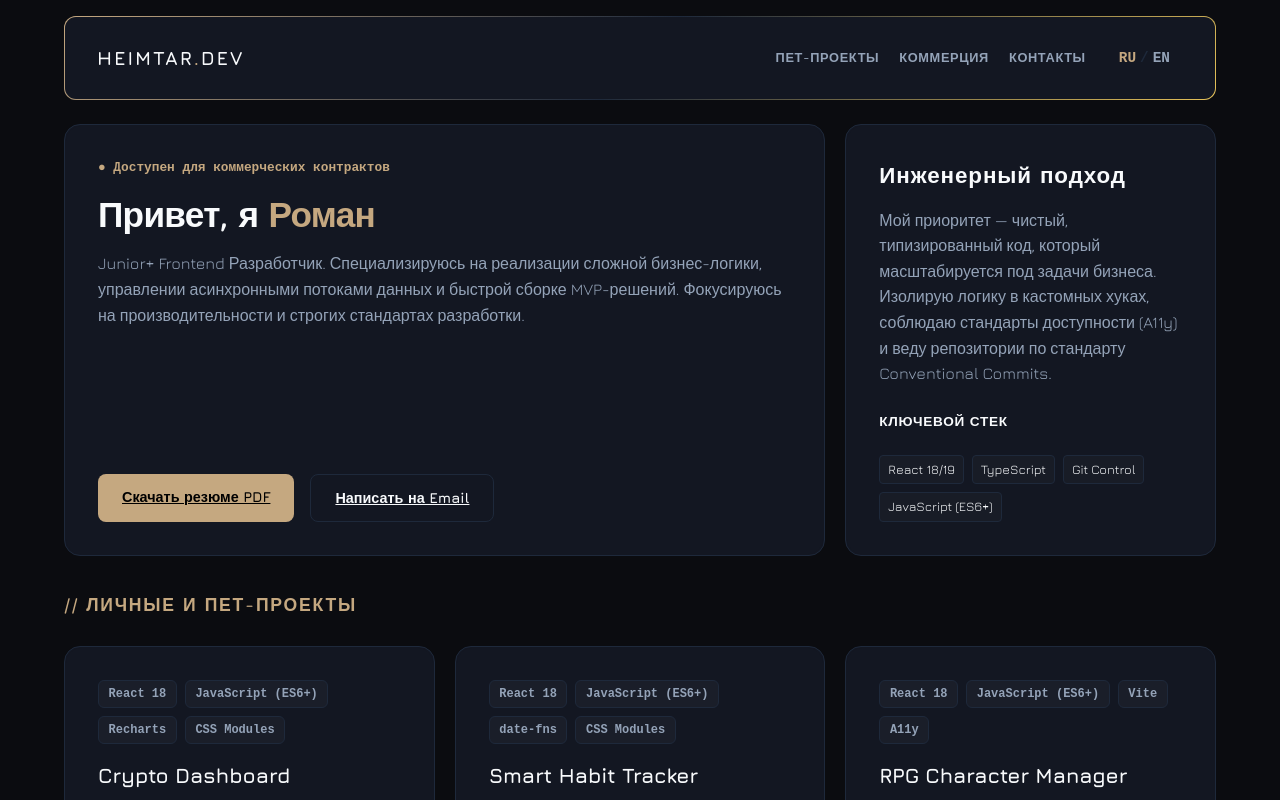
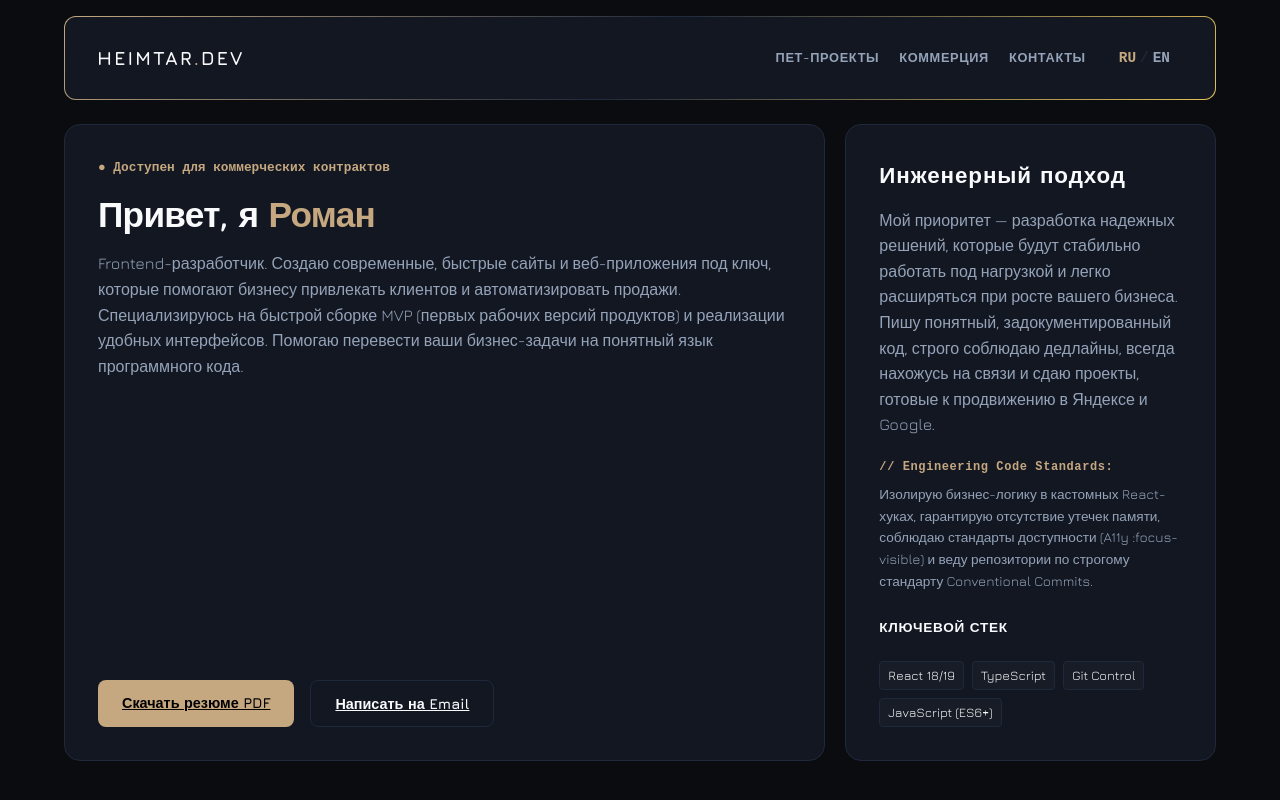
Before and after one commit to Heimtar/portfolio, a React (Vite) app: page / in a window 1280 px wide. Shown: the top 800 px of the page. Built offline with nearby package versions, Linux system fonts and the light colour scheme.

Commit message:
feat: implement two-tier business and technical texts for hero and approach components

```diff
--- a/src/App.tsx
+++ b/src/App.tsx
@@ -85,8 +85,30 @@ function App() {
           <BentoCard>
             <div>
               <h2 className={styles.sectionTitle}>{t.approach.title}</h2>
-              <p className={styles.text}>{t.approach.description}</p>
+              <p className={styles.text}>{t.approach.descriptionUser}</p>
             </div>
+            <div
+              style={{
+                fontFamily: "monospace",
+                fontSize: "0.75rem",
+                fontWeight: 600,
+                color: "var(--accent-gold)",
+                margin: "1.25rem 0 0.5rem 0",
+                letterSpacing: "0.05em",
+              }}
+            >
+              // Engineering Code Standards:
+            </div>
+            <p
+              className={styles.text}
+              style={{
+                fontSize: "0.85rem",
+                color: "var(--text-muted)",
+                lineHeight: "1.6",
+              }}
+            >
+              {t.approach.descriptionTech}
+            </p>
             <div>
               <div
                 style={{
--- a/src/data/translations.ts
+++ b/src/data/translations.ts
@@ -21,7 +21,8 @@ export interface TranslationSchema {
   };
   approach: {
     title: string;
-    description: string;
+    descriptionUser: string;
+    descriptionTech: string;
     stackTitle: string;
   };
   projectsTitle: string;
@@ -45,14 +46,16 @@ export const translations: Record<"ru" | "en", TranslationSchema> = {
       title: "Привет, я ",
       accentName: "Роман",
       description:
-        "Junior+ Frontend Разработчик. Специализируюсь на реализации сложной бизнес-логики, управлении асинхронными потоками данных и быстрой сборке MVP-решений. Фокусируюсь на производительности и строгих стандартах разработки.",
+        "Frontend-разработчик. Создаю современные, быстрые сайты и веб-приложения под ключ, которые помогают бизнесу привлекать клиентов и автоматизировать продажи. Специализируюсь на быстрой сборке MVP (первых рабочих версий продуктов) и реализации удобных интерфейсов. Помогаю перевести ваши бизнес-задачи на понятный язык программного кода.",
       btnResume: "Скачать резюме PDF",
       btnContact: "Написать на Email",
     },
     approach: {
       title: "Инженерный подход",
-      description:
-        "Мой приоритет — чистый, типизированный код, который масштабируется под задачи бизнеса. Изолирую логику в кастомных хуках, соблюдаю стандарты доступности (A11y) и веду репозитории по стандарту Conventional Commits.",
+      descriptionUser:
+        "Мой приоритет — разработка надежных решений, которые будут стабильно работать под нагрузкой и легко расширяться при росте вашего бизнеса. Пишу понятный, задокументированный код, строго соблюдаю дедлайны, всегда нахожусь на связи и сдаю проекты, готовые к продвижению в Яндексе и Google.",
+      descriptionTech:
+        "Изолирую бизнес-логику в кастомных React-хуках, гарантирую отсутствие утечек памяти, соблюдаю стандарты доступности (A11y :focus-visible) и веду репозитории по строгому стандарту Conventional Commits.",
       stackTitle: "Ключевой стек",
     },
     projectsTitle: "Проекты и кейсы",
@@ -63,6 +66,7 @@ export const translations: Record<"ru" | "en", TranslationSchema> = {
       cta: "Обсудить проект",
       location: "Локация: Архангельск. GMT+3, Удаленная работа",
     },
+
     projects: [
       {
         title: "Crypto Dashboard",
@@ -150,20 +154,23 @@ export const translations: Record<"ru" | "en", TranslationSchema> = {
       "Ищете надежного разработчика для реализации MVP или усиления команды? Напишите мне на почту, отправьте ТЗ или ваши пожелания — я оперативно изучу задачу и предложу техническое решение.",
     modalBtn: "Отправить ТЗ / Написать",
   },
+
   en: {
     hero: {
       badge: "● Available for commercial contracts",
       title: "Hi, I am ",
       accentName: "Roman",
       description:
-        "Junior+ Frontend Developer. Specialized in implementing complex business logic, managing asynchronous data streams, and rapid MVP development. Focused on performance and strict engineering standards.",
+        "Frontend Developer. I build modern, fast websites and web applications from scratch, helping businesses attract clients and automate sales. I specialize in rapid MVP development and creating user-friendly interfaces, translating your business logic into clean, working code.",
       btnResume: "Download Resume PDF",
       btnContact: "Send Email",
     },
     approach: {
       title: "Engineering Approach",
-      description:
-        "My priority is clean, typed code that scales efficiently to meet business needs. I design architecture by isolating logic into custom hooks, adhere to accessibility standards (A11y), and maintain repositories using the Conventional Commits standard.",
+      descriptionUser:
+        "My priority is developing reliable solutions that run smoothly under load and scale seamlessly as your business grows. I write clean, well-documented code, strictly adhere to deadlines, maintain transparent communication, and deliver SEO-ready web products.",
+      descriptionTech:
+        "Isolate business logic inside custom React hooks, ensure no memory leaks, comply with accessibility standards (A11y :focus-visible), and manage repositories via strict Conventional Commits workflow.",
       stackTitle: "Key Stack",
     },
     projectsTitle: "Projects & Case Studies",
```
